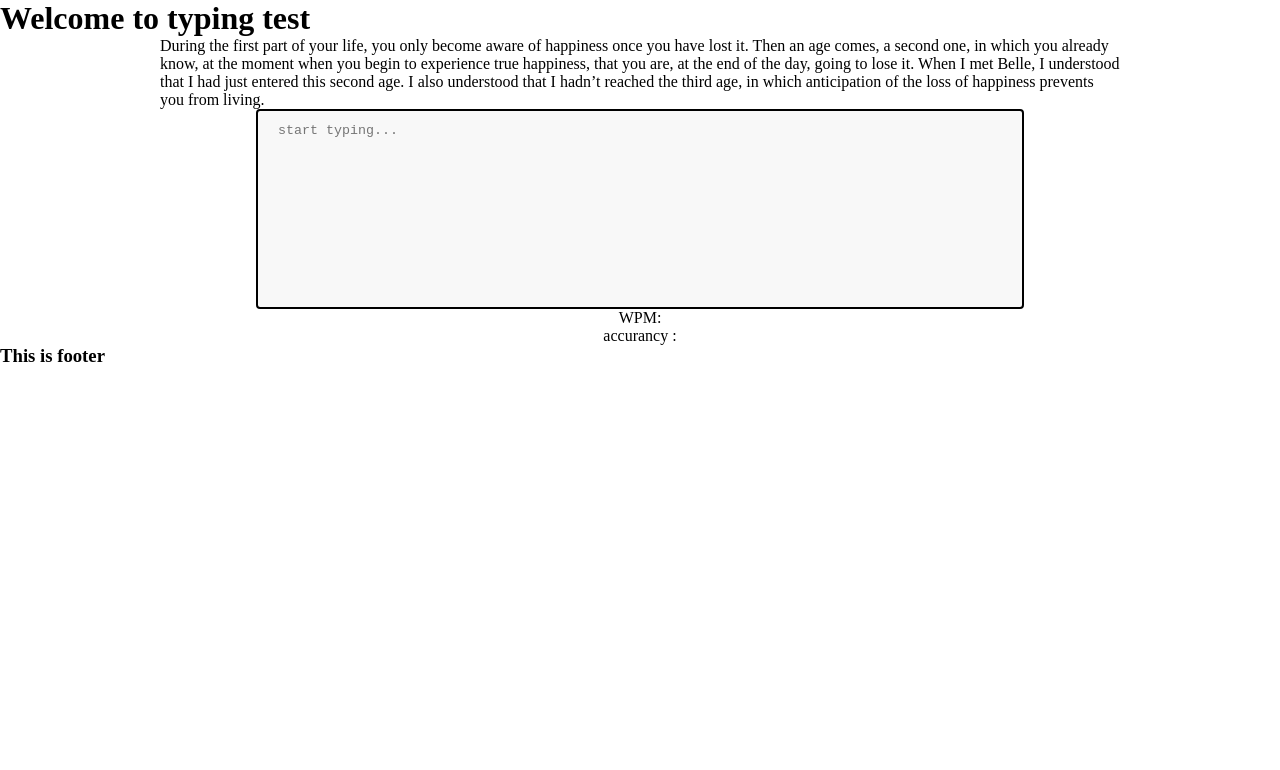
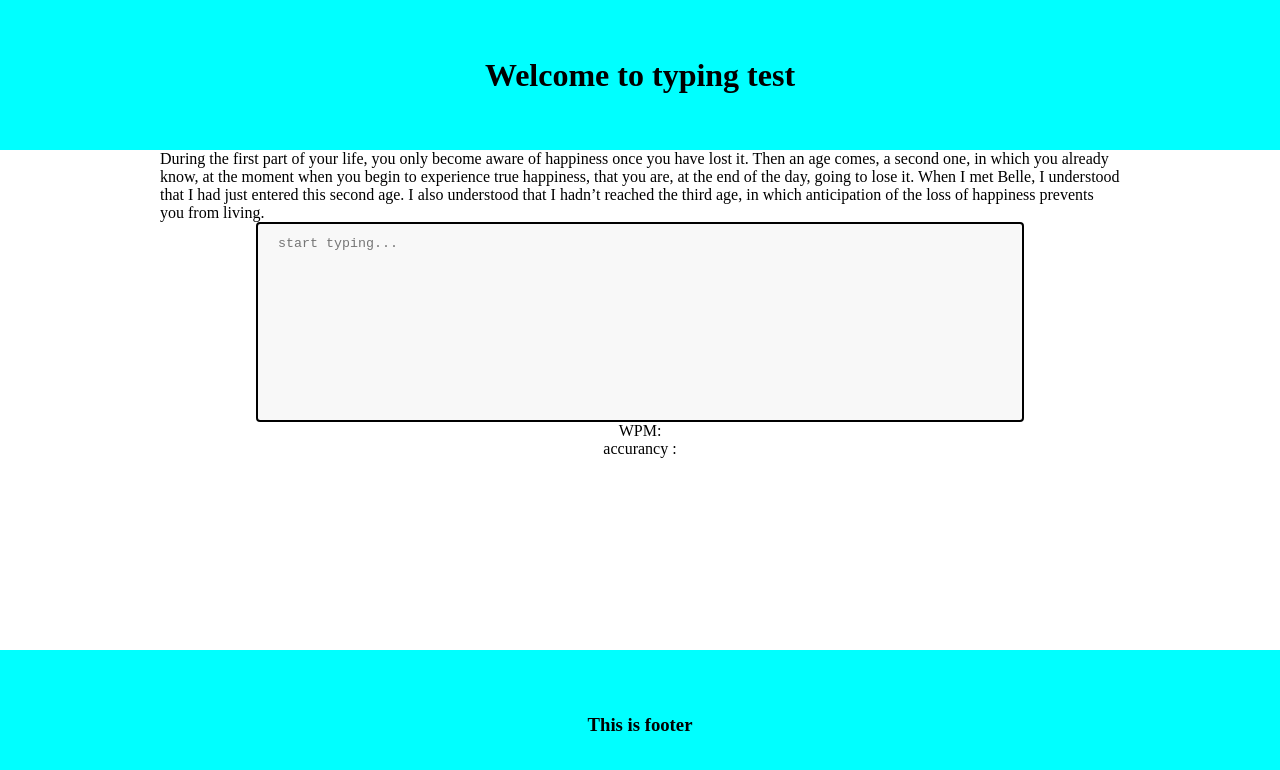
Before and after one commit to Piyush3199/Typing-Test, a plain HTML site: page index.html in a window 1280 px wide. Drawn offline with Linux system fonts and the light colour scheme.

Commit message:
Added styling for header and footer

```diff
--- a/style.css
+++ b/style.css
@@ -4,14 +4,14 @@
     box-sizing: border-box;
 }
 
-/* header{
+header{
     width: 100%;
     height:150px;
     background-color: aqua;
     display: flex;
     justify-content: center;
     align-items: center;
-} */
+}
 
 main{
     width: 100%;
@@ -38,7 +38,7 @@ textarea{
     overflow: inherit;
 }
 
-/* footer{
+footer{
     position: absolute;
     bottom: 0;
     width: 100%;
@@ -47,4 +47,4 @@ textarea{
     display: flex;
     justify-content: center;
     align-items: center;
-} */
+}
```
